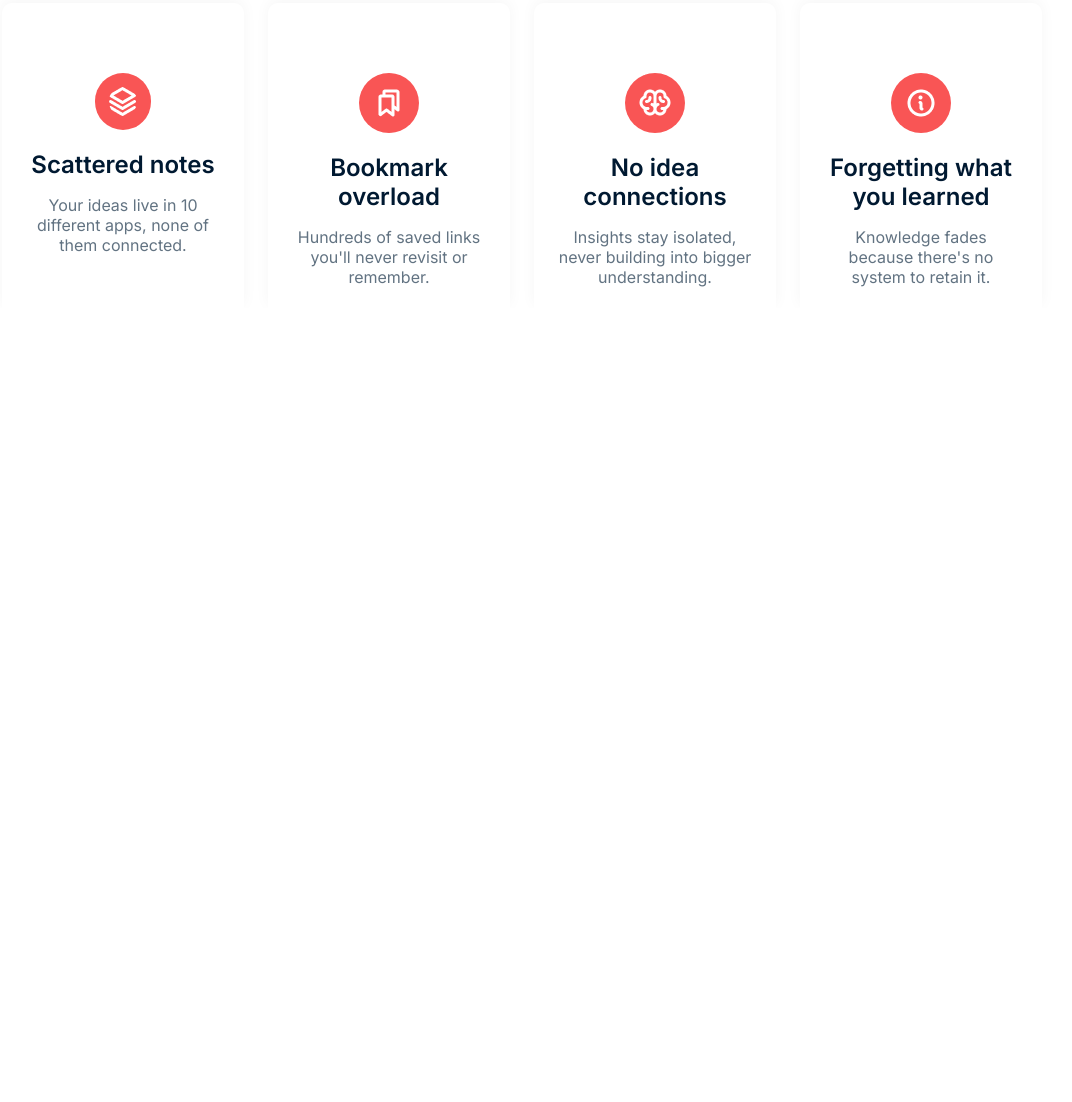
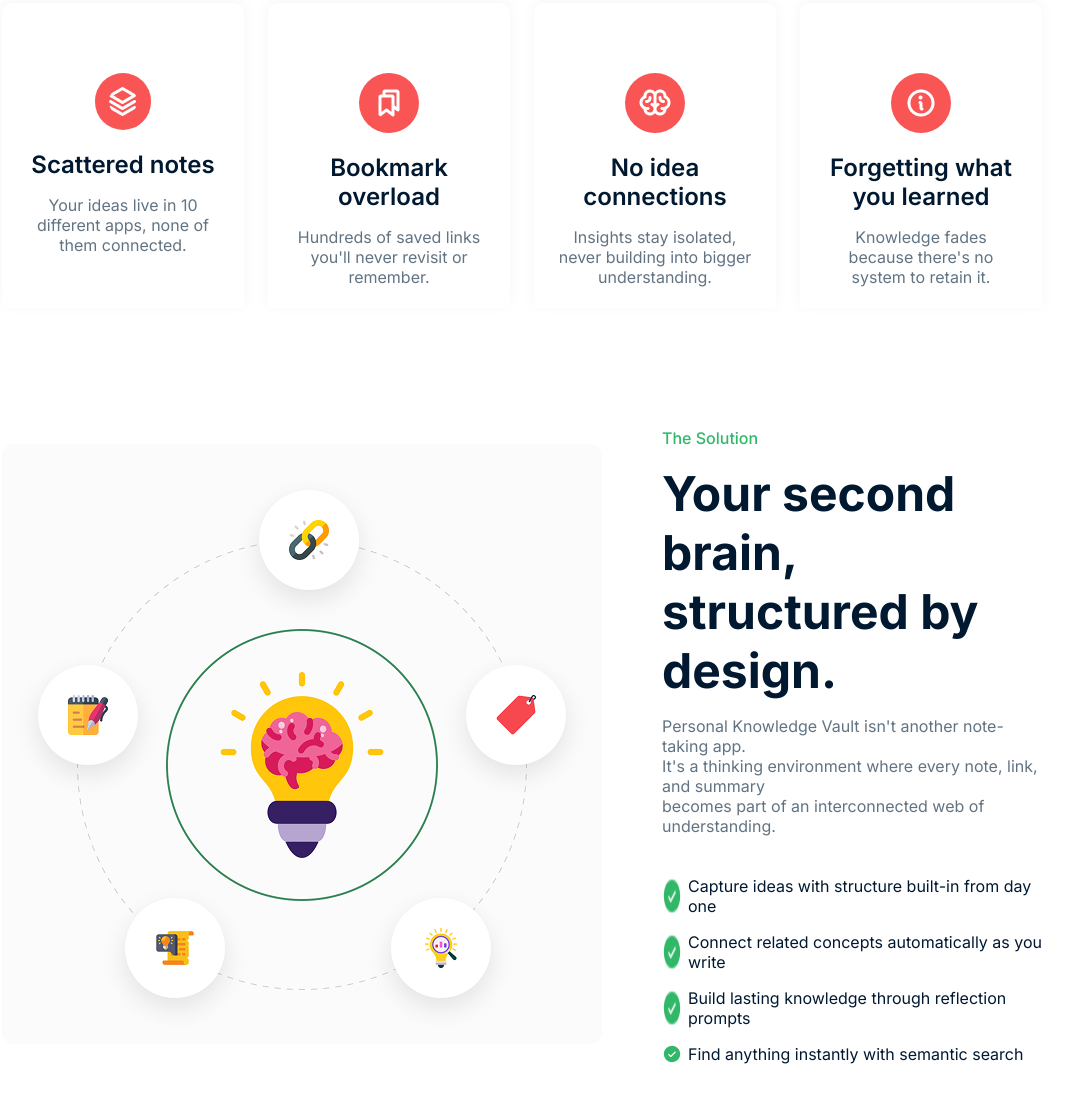
Before and after one commit to Nihon-aan/Assignment-1, a plain HTML site: page index.html in a window 1280 px wide. Shown: the part 966-2068 px from the top of the page, without its empty margins (118-1190 px from the left). Before the commit the page ends 1274 px from the top, so only its background shows below. Drawn offline with Linux system fonts and the light colour scheme.

Commit message:
added section 4

```diff
--- a/index.html
+++ b/index.html
@@ -106,6 +106,48 @@
         </section>
 
 
+      <section class="section4">
+            <div >
+                <img src="B13-A01-Knowledge-Vault-main/assets/knowledge.png" class="section4-img" alt="">
+            </div>
+
+            <div>
+
+                <p class="section4-p1">The Solution</p>
+
+                <h1 class="section4-h">
+                    Your second brain, structured by design.
+                </h1>
+                <p class="section4-p2">
+                    Personal Knowledge Vault isn't another note-taking app. <br> It's a thinking environment where every note, link, and summary <br>becomes part of an interconnected web of understanding.
+                </p>
+
+                <div class="section4-list-parent">
+
+                    <div class="section4-list">
+                        <img src="B13-A01-Knowledge-Vault-main/assets/CheckCircle.png" alt="">
+                        <p class="section4-list-p">Capture ideas with structure built-in from day one</p>
+                    </div>
+                    <div class="section4-list">
+                        <img src="B13-A01-Knowledge-Vault-main/assets/CheckCircle.png" alt="">
+                        <p class="section4-list-p">Connect related concepts automatically as you write</p>
+                    </div>
+                    <div class="section4-list">
+                        <img src="B13-A01-Knowledge-Vault-main/assets/CheckCircle.png" alt="">
+                        <p class="section4-list-p">Build lasting knowledge through reflection prompts</p>
+                    </div>
+                    <div class="section4-list">
+                        <img src="B13-A01-Knowledge-Vault-main/assets/CheckCircle.png" alt="">
+                        <p class="section4-list-p">Find anything instantly with semantic search</p>
+                    </div>
+
+                </div>
+
+            </div>
+        </section>
+
+
+
 
 
         </main>
--- a/styles.css
+++ b/styles.css
@@ -218,3 +218,59 @@
     text-align: center;
     padding:0px 120px;
 }
+
+
+.section4-list-p{
+    font-size:16px;
+    line-height:20px;
+    color:#001931;
+
+}
+
+.section4-list{
+    display:flex;
+    gap:6px;
+
+}
+
+.section4-list-parent{
+    display:flex;
+    flex-direction:column;
+    gap:16px;
+    justify-content: center;
+}
+
+.section4-p2{
+    font-size:16px;
+    line-height:20px;
+    color:#627382;
+
+    margin-bottom:40px;
+}
+
+.section4-h{
+    font-size:48px;
+    color:#001931;
+    margin-bottom:16px;
+}
+
+
+.section4-p1{
+     font-size:16px;
+    line-height:20px;
+    font-weight:500;
+    color:#30B868;
+    margin-bottom:16px;
+}
+
+
+.section4-img{
+    width:600px;
+}
+
+.section4{
+    display:flex;
+    align-items: center;
+    padding:120px;
+    gap:60px;
+}
```
